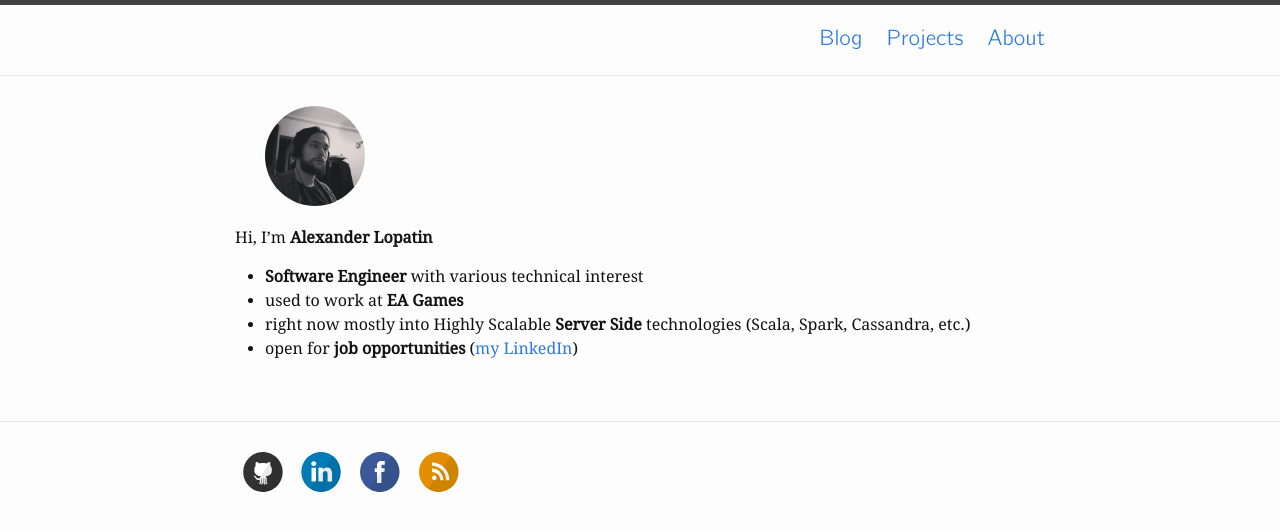
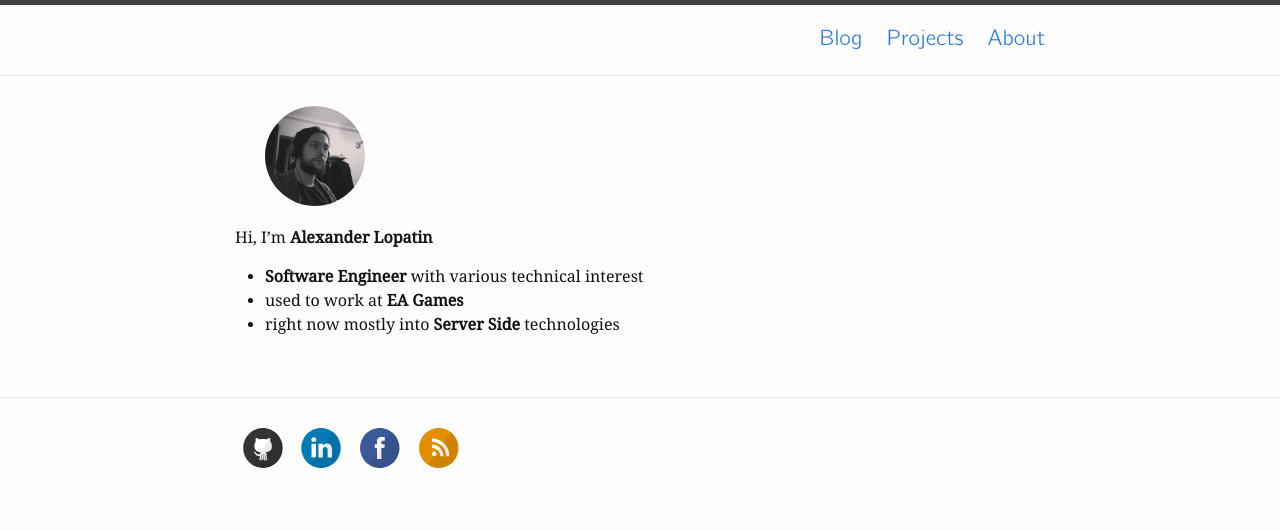
Before and after one commit to alopatindev/alopatindev.github.io, a Jekyll site: the page built from 02_about.md, in a window 1280 px wide. Shown: the top 531 px of the page. Built offline with Jekyll 4.4.1, drawn with Linux system fonts in a browser that asks for light colours.

Commit message:
update 02_about

```diff
--- a/02_about.md
+++ b/02_about.md
@@ -10,5 +10,4 @@ Hi, I'm **Alexander Lopatin**
 
 - **Software Engineer** with various technical interest
 - used to work at **EA Games**
-- right now mostly into Highly Scalable **Server Side** technologies (Scala, Spark, Cassandra, etc.)
-- open for **job opportunities** ([my LinkedIn](https://www.linkedin.com/in/AlexanderLopatin))
+- right now mostly into **Server Side** technologies
```
